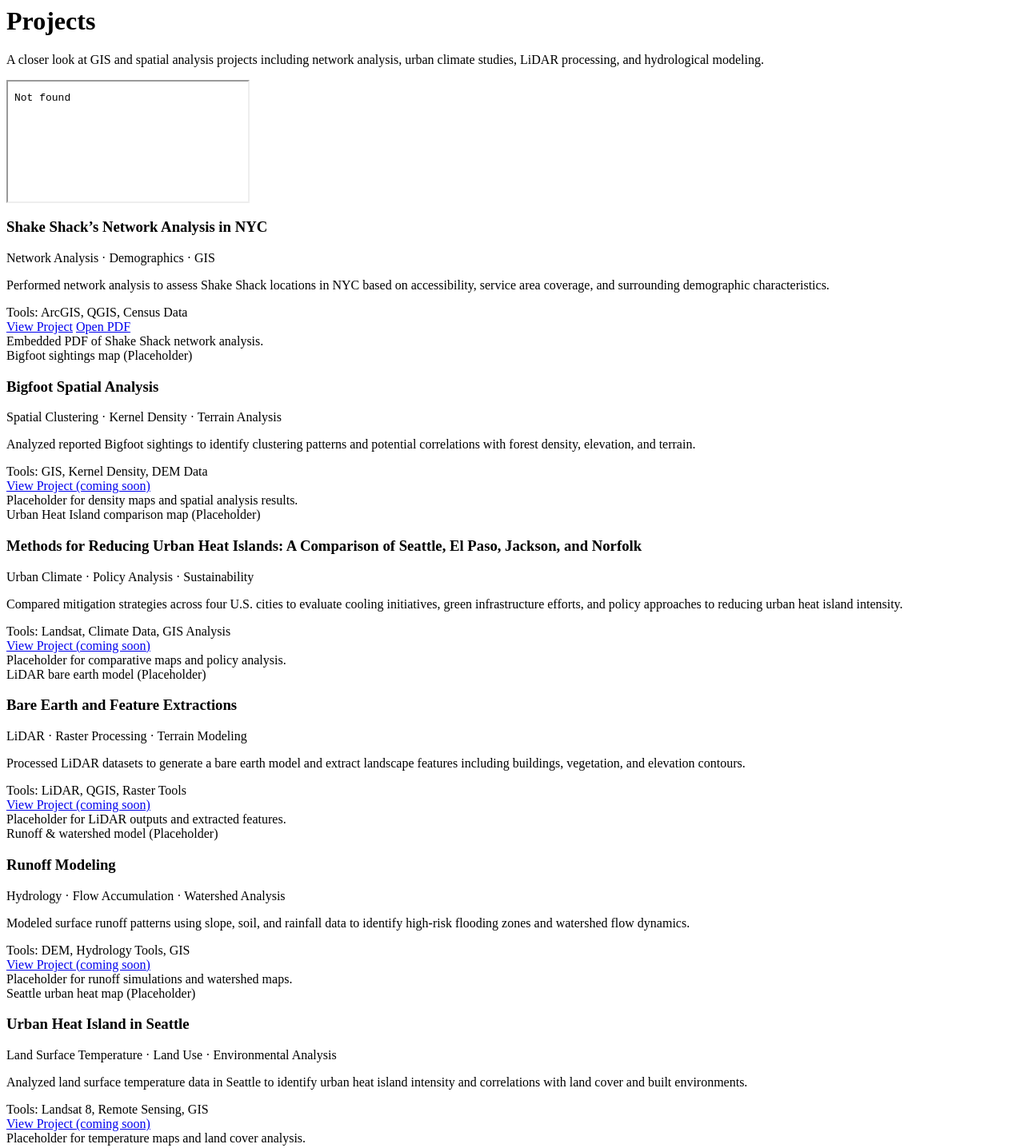
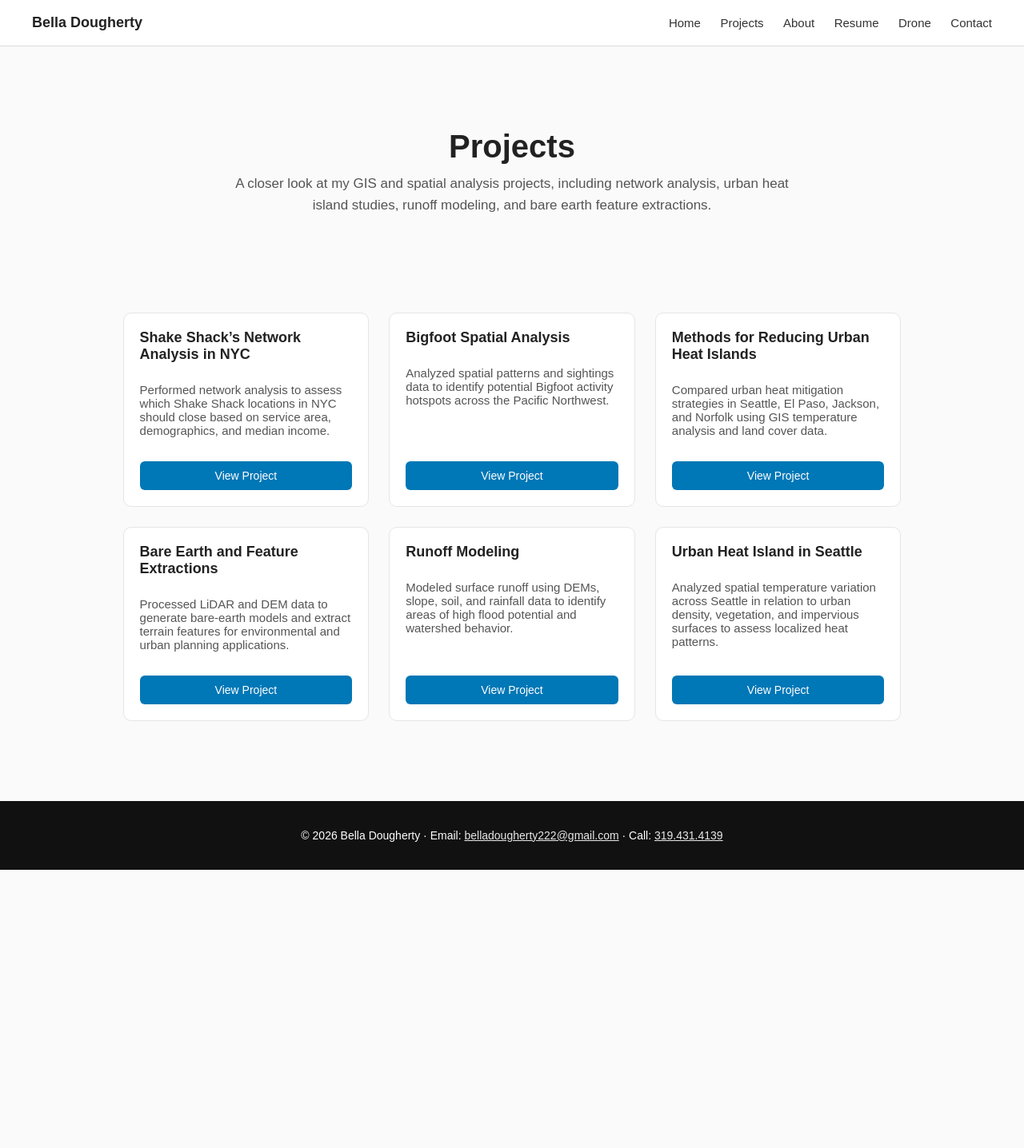
Before and after one commit to belladougherty/Portfolio26, a plain HTML site: page Projects.html in a window 1280 px wide. Shown: the whole page at 80% size. After the commit the page ends 1088 px from the top, so only its background shows below. Drawn offline with Linux system fonts and the light colour scheme.

Commit message:
Update Projects.html

```diff
--- a/Projects.html
+++ b/Projects.html
@@ -1,101 +1,212 @@
-<main>
-  <h1>Projects</h1>
-  <p class="subtitle">
-    A closer look at GIS and spatial analysis projects including network analysis,
-    urban climate studies, LiDAR processing, and hydrological modeling.
-  </p>
+<!DOCTYPE html>
+<html lang="en">
+<head>
+  <meta charset="UTF-8" />
+  <title>Projects | Bella Dougherty</title>
+  <meta name="viewport" content="width=device-width, initial-scale=1" />
 
+  <style>
+    body {
+      margin: 0;
+      font-family: Arial, Helvetica, sans-serif;
+      background: #fafafa;
+      color: #222;
+    }
+
+    /* NAVBAR */
+    nav {
+      display: flex;
+      justify-content: space-between;
+      align-items: center;
+      padding: 18px 40px;
+      background: white;
+      border-bottom: 1px solid #ddd;
+      position: sticky;
+      top: 0;
+      z-index: 10;
+    }
+
+    nav a {
+      text-decoration: none;
+      color: #333;
+      margin-left: 20px;
+      font-size: 15px;
+      font-weight: 500;
+    }
+
+    nav a:hover {
+      color: #0077b6;
+    }
+
+    /* PAGE HEADER */
+    .page-header {
+      text-align: center;
+      padding: 70px 12%;
+    }
+
+    .page-header h1 {
+      font-size: 40px;
+      margin-bottom: 10px;
+    }
+
+    .page-header p {
+      font-size: 17px;
+      line-height: 1.6;
+      color: #555;
+      max-width: 700px;
+      margin: 0 auto;
+    }
+
+    /* GRID OF PROJECT CARDS */
+    .grid {
+      display: grid;
+      grid-template-columns: repeat(auto-fit, minmax(260px, 1fr));
+      gap: 25px;
+      padding: 50px 12%;
+    }
+
+    .card {
+      background: white;
+      padding: 20px;
+      border-radius: 10px;
+      border: 1px solid #e5e5e5;
+      transition: 0.2s;
+      display: flex;
+      flex-direction: column;
+      justify-content: space-between;
+    }
+
+    .card:hover {
+      border-color: #bbb;
+      transform: translateY(-3px);
+    }
+
+    .card h3 {
+      font-size: 18px;
+      margin-top: 0;
+      margin-bottom: 10px;
+    }
+
+    .card p {
+      color: #555;
+      font-size: 15px;
+      flex-grow: 1;
+    }
+
+    .btn {
+      display: inline-block;
+      margin-top: 15px;
+      padding: 10px 18px;
+      font-size: 14px;
+      border-radius: 6px;
+      text-decoration: none;
+      background: #0077b6;
+      color: white;
+      cursor: pointer;
+      text-align: center;
+    }
+
+    .btn:hover {
+      background: #005f8c;
+    }
+
+    footer {
+      background: #111;
+      color: white;
+      padding: 35px;
+      text-align: center;
+      margin-top: 50px;
+      font-size: 14px;
+    }
+
+    footer a {
+      color: #e8e8e8;
+      text-decoration: underline;
+    }
+
+    /* RESPONSIVE */
+    @media (max-width: 900px) {
+      .grid {
+        padding: 30px 5%;
+      }
+    }
+  </style>
+</head>
+
+<body>
+
+  <!-- NAVIGATION -->
+  <nav>
+    <div style="font-weight: 700; font-size: 18px;">Bella Dougherty</div>
+    <div>
+      <a href="index.html">Home</a>
+      <a href="Projects.html">Projects</a>
+      <a href="Aboutme.html">About</a>
+      <a href="resume.html">Resume</a>
+      <a href="DRONE.html">Drone</a>
+      <a href="contact.html">Contact</a>
+    </div>
+  </nav>
+
+  <!-- PAGE HEADER -->
+  <section class="page-header">
+    <h1>Projects</h1>
+    <p>
+      A closer look at my GIS and spatial analysis projects, including network analysis, urban heat island studies, runoff modeling, and bare earth feature extractions.
+    </p>
+  </section>
+
+  <!-- PROJECT CARDS -->
   <div class="grid">
 
-    <!-- Shake Shack Network Analysis -->
     <div class="card">
-      <iframe src="ShakeShackLocationsinNYC.pdf" class="pdf-embed"></iframe>
       <h3>Shake Shack’s Network Analysis in NYC</h3>
-      <div class="tagline">Network Analysis · Demographics · GIS</div>
-      <p>
-        Performed network analysis to assess Shake Shack locations in NYC
-        based on accessibility, service area coverage, and surrounding
-        demographic characteristics.
-      </p>
-      <div class="meta">Tools: ArcGIS, QGIS, Census Data</div>
+      <p>Performed network analysis to assess which Shake Shack locations in NYC should close based on service area, demographics, and median income.</p>
       <a href="ShakeShack.html" class="btn">View Project</a>
-      <a href="ShakeShackLocationsinNYC.pdf" target="_blank" class="btn" style="margin-top:5px;">Open PDF</a>
-      <div class="coming-soon">Embedded PDF of Shake Shack network analysis.</div>
     </div>
 
-    <!-- Bigfoot Spatial Analysis -->
     <div class="card">
-      <div class="thumb-placeholder">Bigfoot sightings map (Placeholder)</div>
       <h3>Bigfoot Spatial Analysis</h3>
-      <div class="tagline">Spatial Clustering · Kernel Density · Terrain Analysis</div>
-      <p>
-        Analyzed reported Bigfoot sightings to identify clustering patterns
-        and potential correlations with forest density, elevation, and terrain.
-      </p>
-      <div class="meta">Tools: GIS, Kernel Density, DEM Data</div>
-      <a href="Bigfoot.html" class="btn">View Project (coming soon)</a>
-      <div class="coming-soon">Placeholder for density maps and spatial analysis results.</div>
+      <p>Analyzed spatial patterns and sightings data to identify potential Bigfoot activity hotspots across the Pacific Northwest.</p>
+      <a href="Bigfoot.html" class="btn">View Project</a>
     </div>
 
-    <!-- Methods for Reducing Urban Heat Islands -->
     <div class="card">
-      <div class="thumb-placeholder">Urban Heat Island comparison map (Placeholder)</div>
-      <h3>
-        Methods for Reducing Urban Heat Islands: A Comparison of Seattle,
-        El Paso, Jackson, and Norfolk
-      </h3>
-      <div class="tagline">Urban Climate · Policy Analysis · Sustainability</div>
-      <p>
-        Compared mitigation strategies across four U.S. cities to evaluate
-        cooling initiatives, green infrastructure efforts, and policy
-        approaches to reducing urban heat island intensity.
-      </p>
-      <div class="meta">Tools: Landsat, Climate Data, GIS Analysis</div>
-      <a href="UHIcomparison.html" class="btn">View Project (coming soon)</a>
-      <div class="coming-soon">Placeholder for comparative maps and policy analysis.</div>
+      <h3>Methods for Reducing Urban Heat Islands</h3>
+      <p>Compared urban heat mitigation strategies in Seattle, El Paso, Jackson, and Norfolk using GIS temperature analysis and land cover data.</p>
+      <a href="UHIcomparison.html" class="btn">View Project</a>
     </div>
 
-    <!-- Bare Earth and Feature Extractions -->
     <div class="card">
-      <div class="thumb-placeholder">LiDAR bare earth model (Placeholder)</div>
       <h3>Bare Earth and Feature Extractions</h3>
-      <div class="tagline">LiDAR · Raster Processing · Terrain Modeling</div>
-      <p>
-        Processed LiDAR datasets to generate a bare earth model and extract
-        landscape features including buildings, vegetation, and elevation contours.
-      </p>
-      <div class="meta">Tools: LiDAR, QGIS, Raster Tools</div>
-      <a href="BareEarth.html" class="btn">View Project (coming soon)</a>
-      <div class="coming-soon">Placeholder for LiDAR outputs and extracted features.</div>
+      <p>Processed LiDAR and DEM data to generate bare-earth models and extract terrain features for environmental and urban planning applications.</p>
+      <a href="BareEarth.html" class="btn">View Project</a>
     </div>
 
-    <!-- Runoff Modeling -->
     <div class="card">
-      <div class="thumb-placeholder">Runoff & watershed model (Placeholder)</div>
       <h3>Runoff Modeling</h3>
-      <div class="tagline">Hydrology · Flow Accumulation · Watershed Analysis</div>
-      <p>
-        Modeled surface runoff patterns using slope, soil, and rainfall data
-        to identify high-risk flooding zones and watershed flow dynamics.
-      </p>
-      <div class="meta">Tools: DEM, Hydrology Tools, GIS</div>
-      <a href="RunoffModeling.html" class="btn">View Project (coming soon)</a>
-      <div class="coming-soon">Placeholder for runoff simulations and watershed maps.</div>
+      <p>Modeled surface runoff using DEMs, slope, soil, and rainfall data to identify areas of high flood potential and watershed behavior.</p>
+      <a href="RunoffModeling.html" class="btn">View Project</a>
     </div>
 
-    <!-- Urban Heat Island in Seattle -->
     <div class="card">
-      <div class="thumb-placeholder">Seattle urban heat map (Placeholder)</div>
       <h3>Urban Heat Island in Seattle</h3>
-      <div class="tagline">Land Surface Temperature · Land Use · Environmental Analysis</div>
-      <p>
-        Analyzed land surface temperature data in Seattle to identify urban
-        heat island intensity and correlations with land cover and built environments.
-      </p>
-      <div class="meta">Tools: Landsat 8, Remote Sensing, GIS</div>
-      <a href="SeattleUHI.html" class="btn">View Project (coming soon)</a>
-      <div class="coming-soon">Placeholder for temperature maps and land cover analysis.</div>
+      <p>Analyzed spatial temperature variation across Seattle in relation to urban density, vegetation, and impervious surfaces to assess localized heat patterns.</p>
+      <a href="SeattleUHI.html" class="btn">View Project</a>
     </div>
 
   </div>
-</main>
+
+  <!-- FOOTER -->
+  <footer>
+    © <span id="year"></span> Bella Dougherty ·
+    Email: <a href="mailto:belladougherty222@gmail.com">belladougherty222@gmail.com</a> ·
+    Call: <a href="tel:13194314139">319.431.4139</a>
+  </footer>
+
+  <script>
+    document.getElementById("year").textContent = new Date().getFullYear();
+  </script>
+
+</body>
+</html>
```
